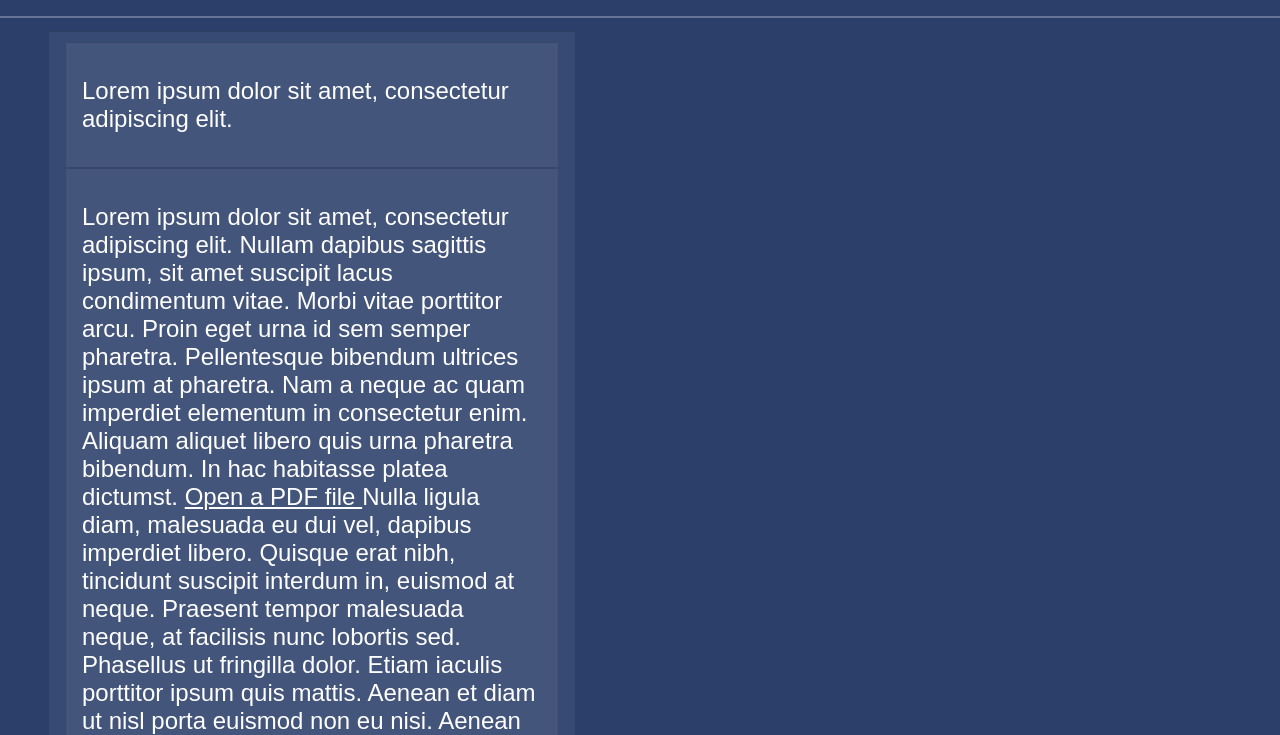
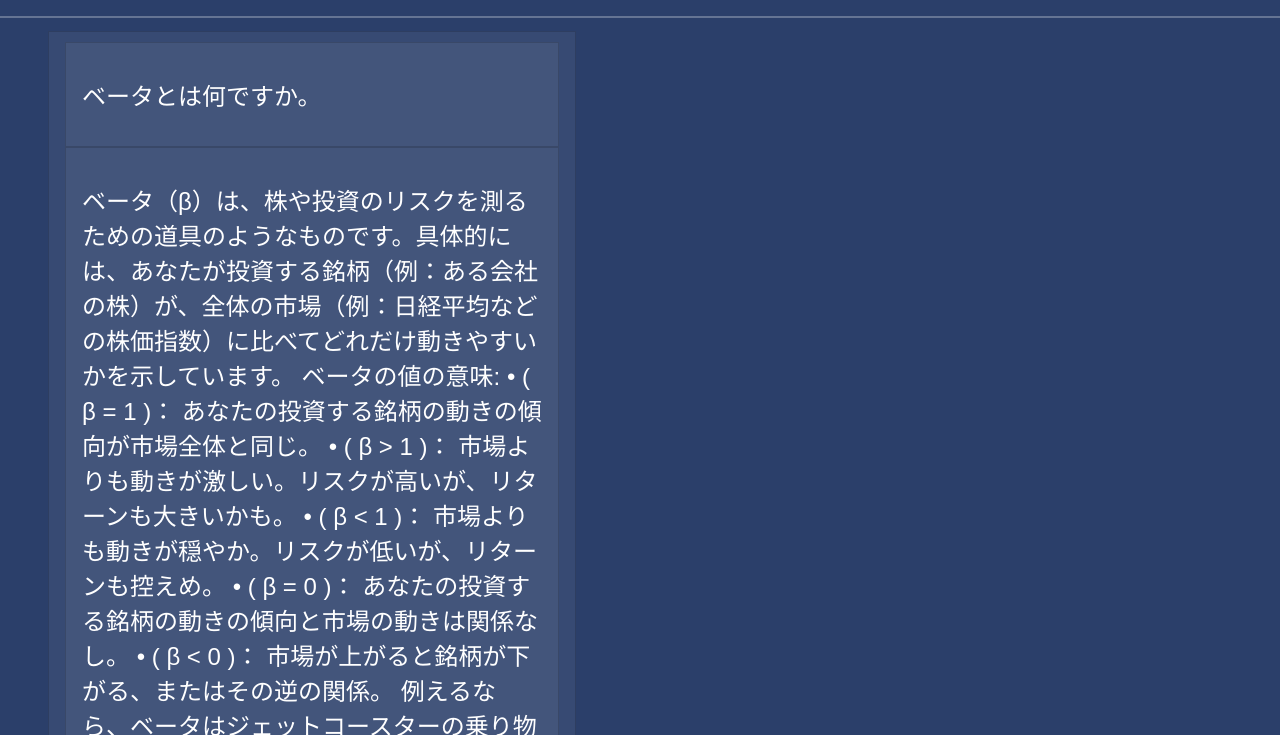
Before and after one commit to yuto-beta/faq_test, a plain HTML site: page index.html in a window 1280 px wide. Shown: the part 65-800 px from the top of the page. Drawn offline with Linux system fonts and the light colour scheme.

Commit message:
Update index.html

```diff
--- a/index.html
+++ b/index.html
@@ -13,32 +13,18 @@
             <div id="faq-items" class="faq-items">
                 <div class="faq-item">
                     <div class="faq-title-container">
-                        <p class="faq-title">Lorem ipsum dolor sit amet, consectetur adipiscing elit.</p>
+                        <p class="faq-title">ベータとは何ですか。</p>
                     </div>
                     <div class="faq-description-container">
-                        <p class="faq-description"> Lorem ipsum dolor sit amet, consectetur adipiscing elit. Nullam
-                            dapibus sagittis ipsum, sit amet suscipit lacus condimentum vitae. Morbi vitae porttitor
-                            arcu. Proin eget urna id sem semper pharetra. Pellentesque bibendum ultrices ipsum at
-                            pharetra. Nam a neque ac quam imperdiet elementum in consectetur enim. Aliquam aliquet
-                            libero quis urna pharetra bibendum. In hac habitasse platea dictumst.
-                            <a class="faq-pdf" target=”_blank”
-                                href="https://www.w3docs.com/uploads/media/default/0001/01/540cb75550adf33f281f29132dddd14fded85bfc.pdf">Open a PDF file </a>
-                            Nulla ligula diam, malesuada eu dui vel, dapibus imperdiet libero. Quisque erat nibh,
-                            tincidunt suscipit interdum in, euismod at neque. Praesent tempor malesuada neque, at
-                            facilisis nunc lobortis sed. Phasellus ut fringilla dolor. Etiam iaculis porttitor ipsum
-                            quis mattis. Aenean et diam ut nisl porta euismod non eu nisi. Aenean at blandit orci, non
-                            maximus enim. Phasellus mollis eu tortor eget vestibulum. Pellentesque a nunc imperdiet
-                            ligula interdum hendrerit eu ac nisl. Quisque non efficitur diam, ac tempus sem. Vestibulum
-                            ante ipsum primis in faucibus orci luctus et ultrices posuere cubilia curae; Praesent
-                            posuere molestie quam, eget malesuada sem tempor id. </p>
-                    </div>
-                    <div class="faq-image-container">
-                        <img class="faq-image" src="https://alcorfund.com/wp-content/uploads/2020/09/Investors.png"
-                            alt="This is a image">
-                    </div>
-                    <div class="faq-video-container">
-                        <iframe class="faq-video" src="https://www.youtube.com/embed/4AdutdNsZtE"></iframe>
-                    </div>
+                        <p class="faq-description">ベータ（β）は、株や投資のリスクを測るための道具のようなものです。具体的には、あなたが投資する銘柄（例：ある会社の株）が、全体の市場（例：日経平均などの株価指数）に比べてどれだけ動きやすいかを示しています。
+ベータの値の意味:
+	•	( β = 1 )： あなたの投資する銘柄の動きの傾向が市場全体と同じ。
+	•	( β > 1 )： 市場よりも動きが激しい。リスクが高いが、リターンも大きいかも。
+	•	( β < 1 )： 市場よりも動きが穏やか。リスクが低いが、リターンも控えめ。
+	•	( β = 0 )： あなたの投資する銘柄の動きの傾向と市場の動きは関係なし。
+	•	( β < 0 )： 市場が上がると銘柄が下がる、またはその逆の関係。
+例えるなら、ベータはジェットコースターの乗り物のようなものです。ベータが1の乗り物は、平均的なスピードと動き。ベータが2の乗り物は、2倍のスピードと動きで、もっとスリリング！ベータが0.5の乗り物は、もっとゆっくりとした動き。
+このベータを知ることで、自分の投資スタイルに合った銘柄を選ぶ手助けとなります。</p>
                 </div>
             </div>
         </div>
```
